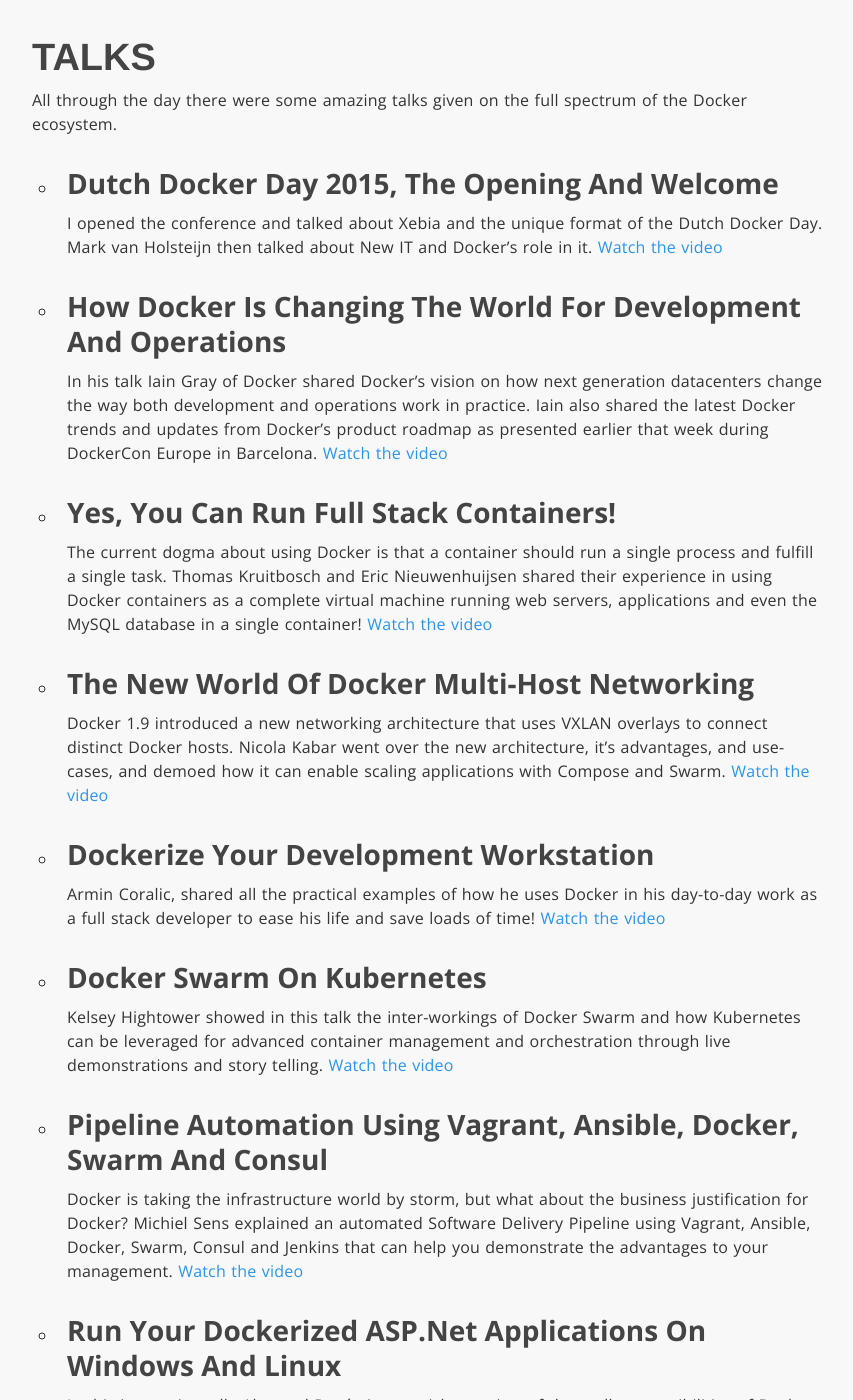
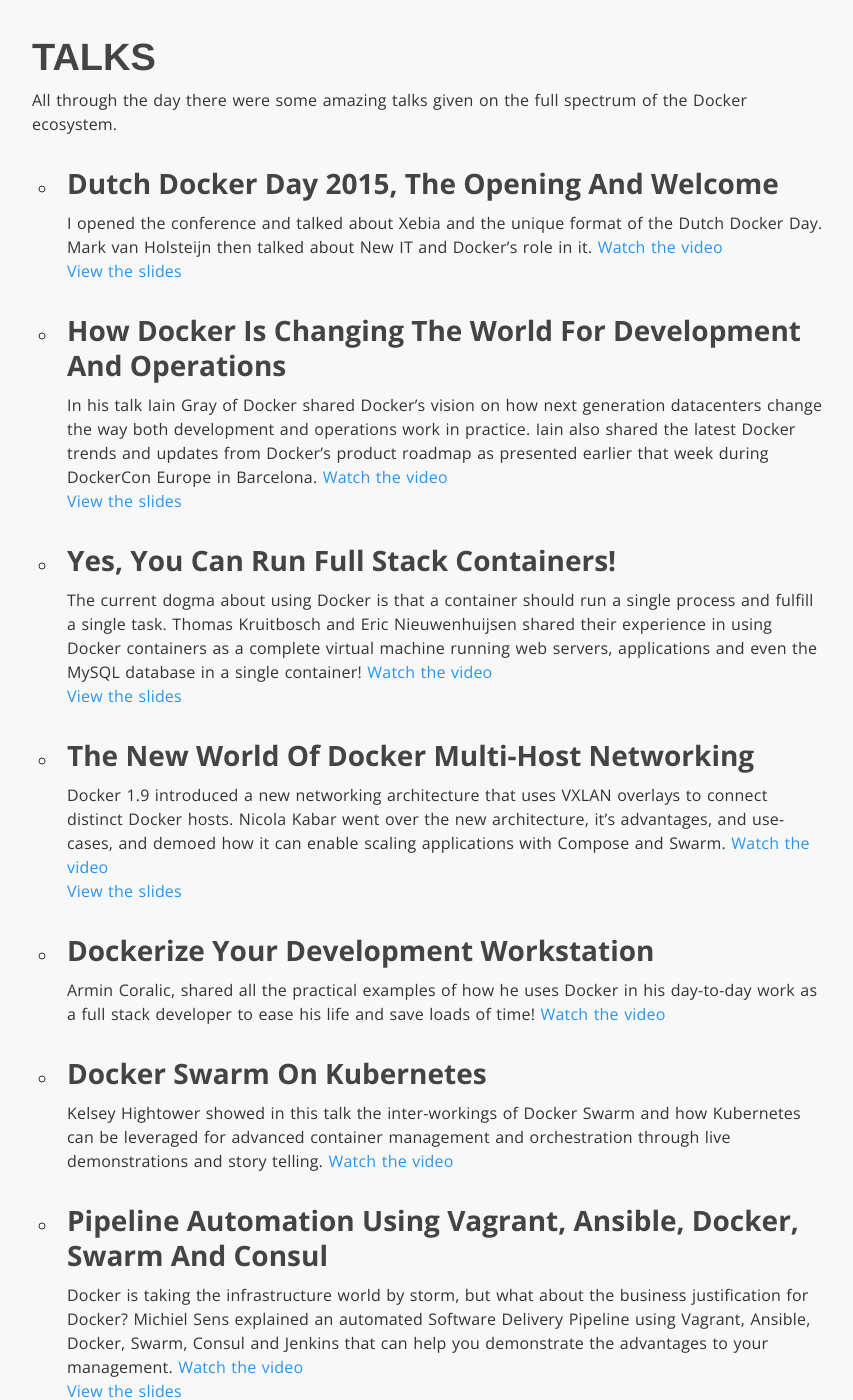
Before and after one commit to nautsio/nautsio.github.io, a Jekyll site: the page built from _posts/2016-02-20-looking-back-on-dutch-docker-day-2015.md, in a window 1280 px wide and 1400 px high, scrolled down 2190 px. Shown: the whole window, without its empty margins (208-1061 px from the left). Built offline with Jekyll 4.4.1, drawn with Linux system fonts in a browser that asks for light colours; nearby versions of some CDN libraries; some web fonts are replaced; comment, search, counter and statistics services are not loaded; some of the changed text lies outside the part shown.

Commit message:
Add links to the slides

```diff
--- a/_posts/2016-02-20-looking-back-on-dutch-docker-day-2015.md
+++ b/_posts/2016-02-20-looking-back-on-dutch-docker-day-2015.md
@@ -48,18 +48,22 @@
 - #### Dutch Docker Day 2015, The opening and welcome
 I opened the conference and talked about Xebia and the unique format of the Dutch Docker Day. Mark van Holsteijn then talked about New IT and Docker’s role in it.
 [Watch the video](/videos/2016/02/09/dutchdockerday-opening-and-welcome/)
+[View the slides](http://www.slideshare.net/xebia/opening-welcome-dutch-docker-day)
 
 - #### How Docker is changing the world for development and operations
 In his talk Iain Gray of Docker shared Docker’s vision on how next generation datacenters change the way both development and operations work in practice. Iain also shared the latest Docker trends and updates from Docker’s product roadmap as presented earlier that week during DockerCon Europe in Barcelona.
 [Watch the video](/videos/2016/02/09/how-docker-is-changing-the-world-for-devops/)
+[View the slides](http://www.slideshare.net/xebia/dutch-docker-day-how-docker-is-changing-the-world-for-development-and-operations)
 
 - #### Yes, you can run full stack containers!
 The current dogma about using Docker is that a container should run a single process and fulfill a single task. Thomas Kruitbosch and Eric Nieuwenhuijsen shared their experience in using Docker containers as a complete virtual machine running web servers, applications and even the MySQL database in a single container!
 [Watch the video](/videos/2016/02/09/yes-you-can-run-full-stack-containers/)
+[View the slides](http://www.slideshare.net/xebia/dutch-docker-day-yes-you-can-run-full-stack-containers)
 
 - #### The new world of Docker multi-host networking
 Docker 1.9 introduced a new networking architecture that uses VXLAN overlays to connect distinct Docker hosts. Nicola Kabar went over the new architecture, it’s advantages, and use-cases, and demoed how it can enable scaling applications with Compose and Swarm.
 [Watch the video](/videos/2016/02/09/the-new-world-of-docker-multihost-networking/)
+[View the slides](http://www.slideshare.net/xebia/dutch-docker-day-the-new-world-of-docker-multihost-networking)
 
 - #### Dockerize your development workstation
 Armin Coralic, shared all the practical examples of how he uses Docker in his day-to-day work as a full stack developer to ease his life and save loads of time!
@@ -72,14 +76,17 @@
 - #### Pipeline automation using Vagrant, Ansible, Docker, Swarm and Consul
 Docker is taking the infrastructure world by storm, but what about the business justification for Docker? Michiel Sens explained an automated Software Delivery Pipeline using Vagrant, Ansible, Docker, Swarm, Consul and Jenkins that can help you demonstrate the advantages to your management.
 [Watch the video](/videos/2016/02/09/pipeline-automation-using-vagrant-ansible-docker-swarm-and-consul/)
+[View the slides](http://www.slideshare.net/xebia/dutch-docker-day-2015-pipeline-automation-using-vagrant-ansible-docker-swarm-consul-and-jenkins)
 
 - #### Run your dockerized ASP.net applications on Windows and Linux
 In this innovative talk, Alex and René give a quick overview of the endless possibilities of Docker on Windows and Linux in combination with ASP.NET 5.
 [Watch the video](/videos/2016/02/09/run-your-dockerized-applications-on-windows-and-linux/)
+[View the slides](http://www.slideshare.net/xebia/dutch-docker-day-2015-run-your-dockerized-aspnet-applications-on-windows-and-linux)
 
 - #### Mesos in a moment
 Joyent’s Casey Bisson demonstrates Mesos running in a public cloud on bare metal and scaling containerized workloads across multiple data centers — and prove why container-native is the future of the data center.
 [Watch the video](/videos/2016/02/09/mesos-in-a-moment/)
+[View the slides](http://www.slideshare.net/xebia/dutch-docker-day-2015-mesos-in-a-moment)
 
 - #### Bootstrapping your Docker platform with Terraform
 Docker has been a huge enabler for "immutable" applications that are easy to build, easy to deploy, and easy to replace. The underlying infrastructure to run these containerized applications seems to be much more complex. Benny Cornelissen showed us how we can codify this infrastructure, version control it, and enable rapid deployments of multiple instances of these container platforms, all in one go.
```
